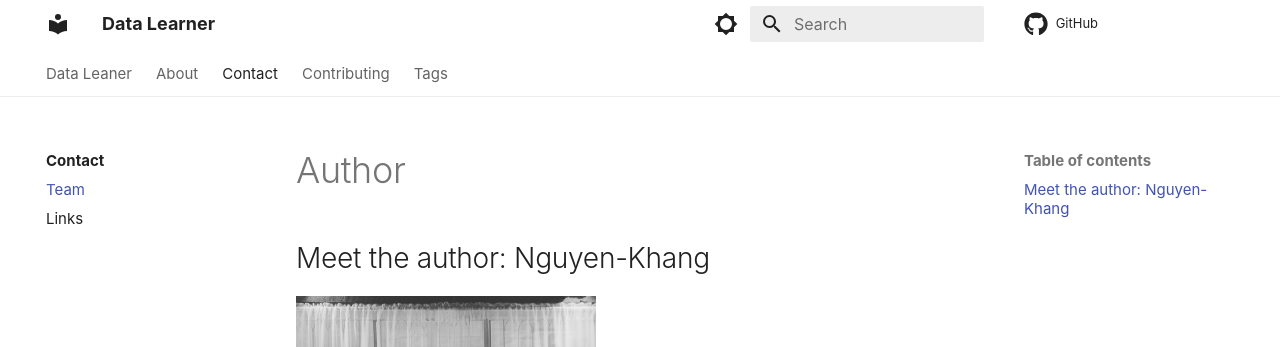
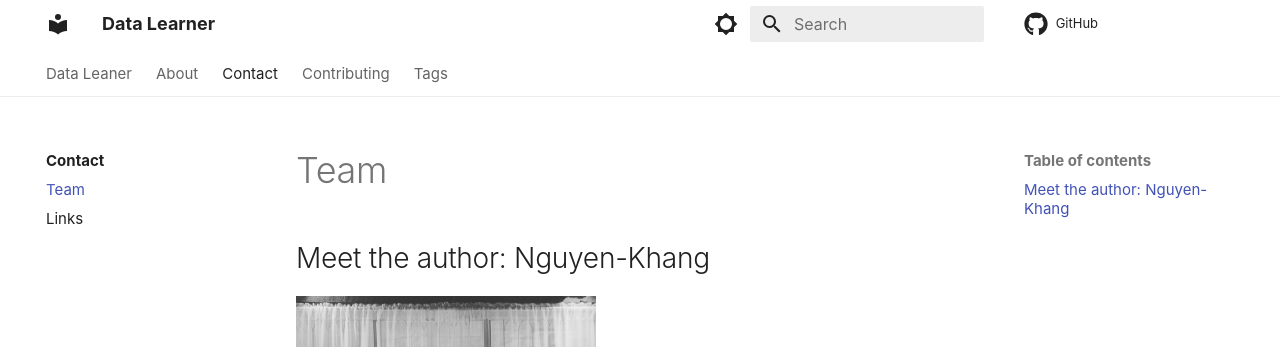
Before and after one commit to DataLearner-org/DataLearner.org, an MkDocs documentation site: the page built from docs/contact/team.md, in a window 1280 px wide and 995 px high. Shown: the top 347 px of the window. Built offline with MkDocs 1.6.1 and Material for MkDocs 9.7.7, drawn with Linux system fonts in a browser that asks for light colours; some web fonts are replaced; comment, search, counter and statistics services are not loaded.

Commit message:
fix: change author to team

```diff
--- a/docs/contact/team.md
+++ b/docs/contact/team.md
@@ -1,4 +1,4 @@
-# Author
+# Team
 
 ## Meet the author: Nguyen-Khang
 
```
